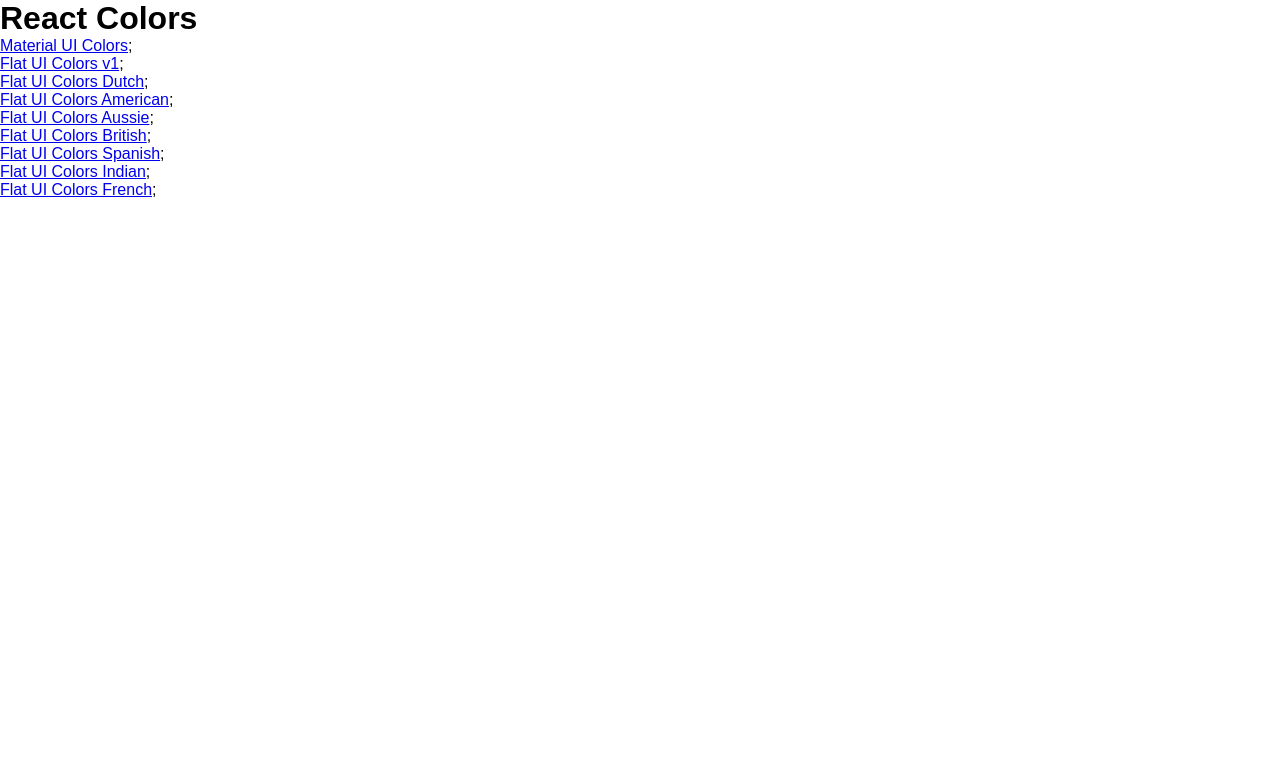
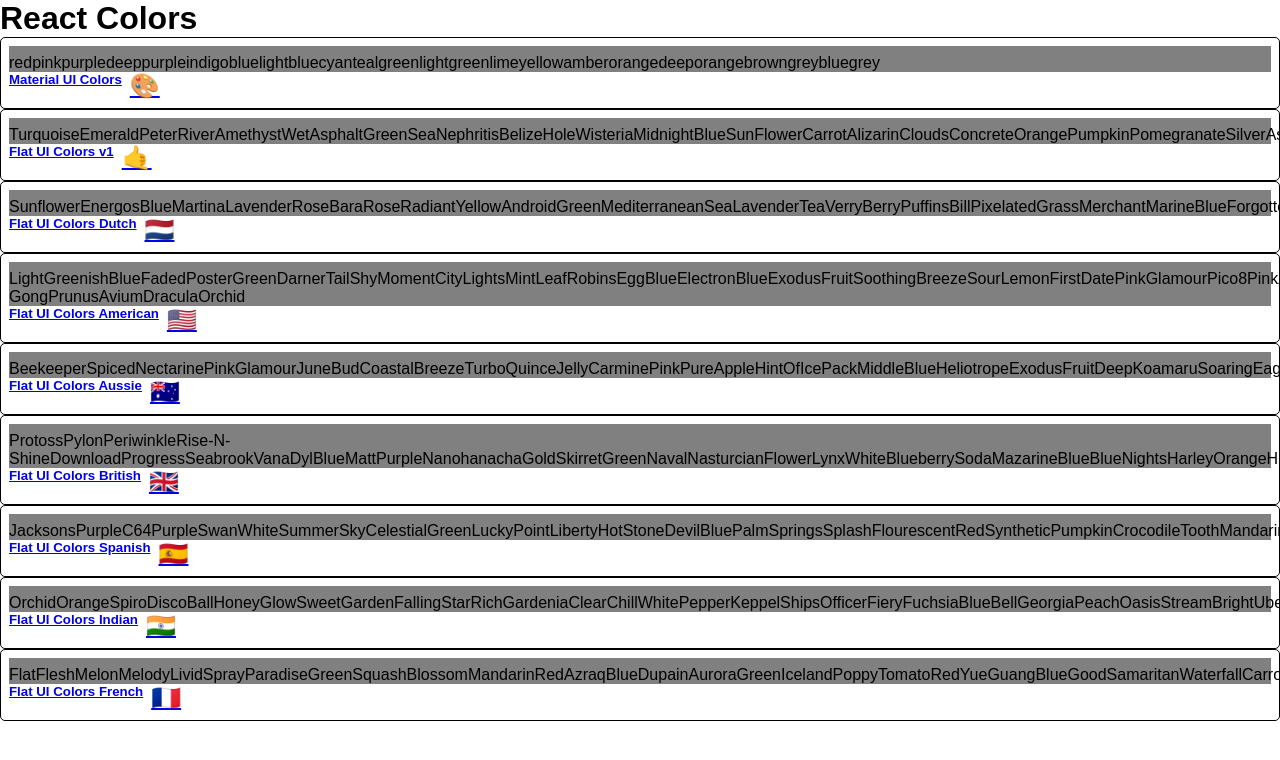
Before and after one commit to tomascatena/react-typescript-color-palettes, a React (Create React App) app: page / in a window 1280 px wide. Shown: the top 760 px of the page. Built offline with nearby package versions, Linux system fonts and the light colour scheme.

Commit message:
start styling MiniPalette

```diff
--- a/package.json
+++ b/package.json
@@ -5,6 +5,7 @@
   "dependencies": {
     "@material-ui/core": "^4.11.4",
     "@material-ui/icons": "^4.11.2",
+    "@material-ui/styles": "^4.11.4",
     "@testing-library/jest-dom": "^5.14.1",
     "@testing-library/react": "^11.2.7",
     "@testing-library/user-event": "^12.8.3",
--- a/src/App.css
+++ b/src/App.css
@@ -4,7 +4,3 @@
   padding: 0;
   font-family: Arial, Helvetica, sans-serif;
 }
-
-body {
-  overflow: hidden;
-}
--- /dev/null
+++ b/src/components/MiniPalette/MiniPalette.tsx
@@ -0,0 +1,67 @@
+import { withStyles } from '@material-ui/styles';
+import { WithStyles, createStyles } from '@material-ui/core';
+import { Link } from 'react-router-dom';
+
+const styles = createStyles({
+  root: {
+    backgroundColor: '#FFF',
+    border: '1px solid black',
+    borderRadius: '5px',
+    padding: '.5rem',
+    position: 'relative',
+    overflow: 'hidden',
+    '&:hover': {
+      cursor: 'pointer',
+    },
+  },
+  colors: {
+    backgroundColor: 'grey',
+    justifyContent: 'space-between',
+    alignItems: 'center',
+    margin: '0',
+    color: '#000',
+    paddingTop: '.5rem',
+    fontSize: '1rem',
+    position: 'relative',
+  },
+  title: {
+    display: 'flex',
+  },
+  emoji: {
+    marginLeft: '.5rem',
+    fontSize: '1.5rem',
+  },
+});
+
+interface MiniPaletteProps extends WithStyles<typeof styles> {
+  paletteName: string;
+  id: string;
+  emoji: string;
+  colors: { name: string; color: string }[];
+}
+
+const MiniPalette = ({
+  classes,
+  colors,
+  paletteName,
+  emoji,
+  id,
+}: MiniPaletteProps): JSX.Element => {
+  return (
+    <div className={classes.root}>
+      <div className={classes.colors}>
+        {colors.map((color) => (
+          <span>{color.name}</span>
+        ))}
+      </div>
+
+      <Link to={`/palette/${id}`}>
+        <h5 className={classes.title}>
+          {paletteName} <span className={classes.emoji}>{emoji}</span>
+        </h5>
+      </Link>
+    </div>
+  );
+};
+
+export default withStyles(styles)(MiniPalette);
--- a/src/components/Palette/Palette.css
+++ b/src/components/Palette/Palette.css
@@ -2,6 +2,7 @@
   height: 100vh;
   display: flex;
   flex-direction: column;
+  overflow: hidden;
 }
 
 .PaletteColors {
--- a/src/components/PaletteList/PaletteList.tsx
+++ b/src/components/PaletteList/PaletteList.tsx
@@ -1,4 +1,4 @@
-import { Link } from 'react-router-dom';
+import MiniPalette from '../MiniPalette/MiniPalette';
 
 interface ColorPalette {
   paletteName: string;
@@ -15,12 +15,9 @@
   return (
     <div>
       <h1>React Colors</h1>
+
       {palettes.map((palette) => {
-        return (
-          <p>
-            <Link to={`/palette/${palette.id}`}>{palette.paletteName}</Link>;
-          </p>
-        );
+        return <MiniPalette {...palette} />;
       })}
     </div>
   );
```
Also changed, not shown: src/components/MiniPalette/MiniPalette.css (added), 1 other file (tests, documents, lock files or other folders).
